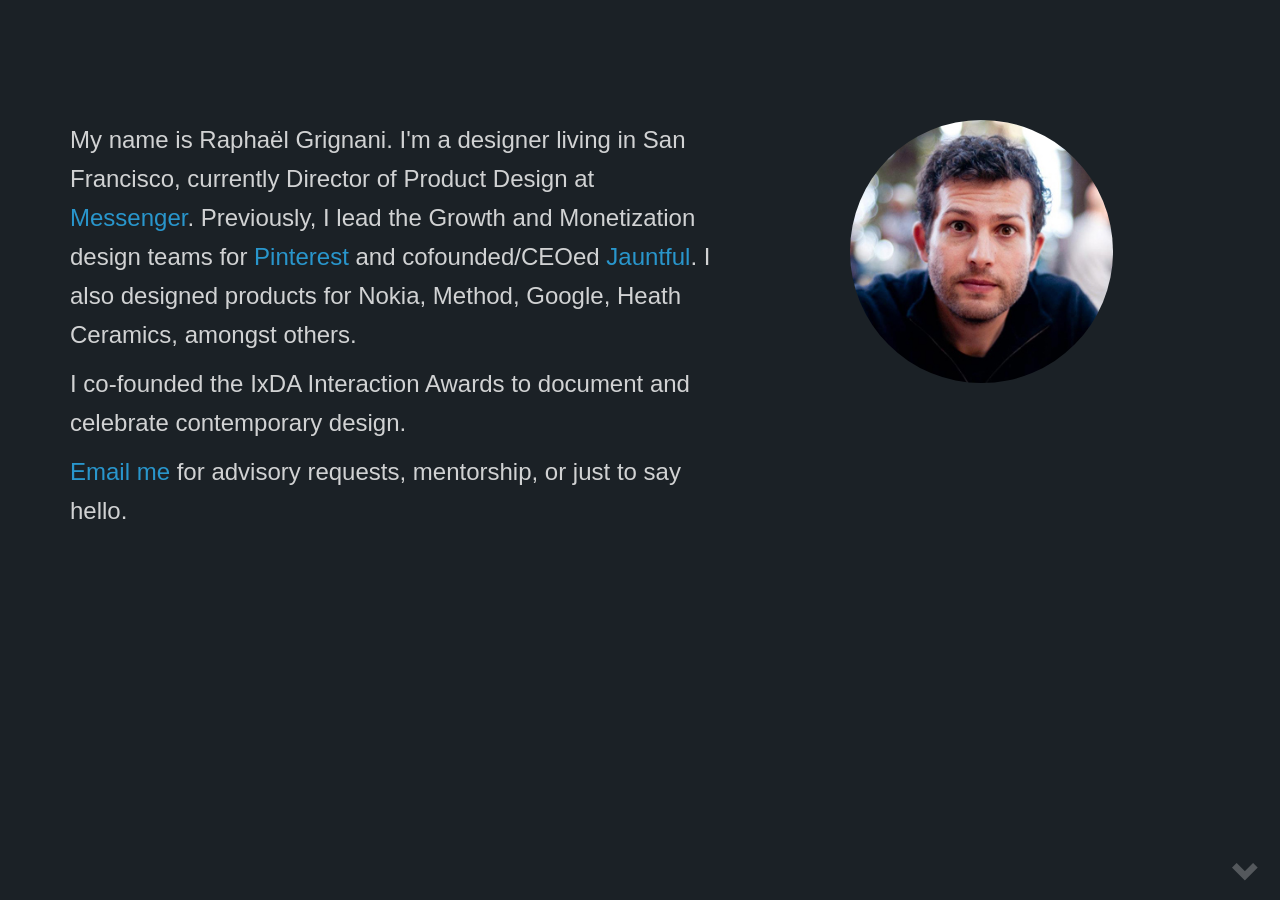
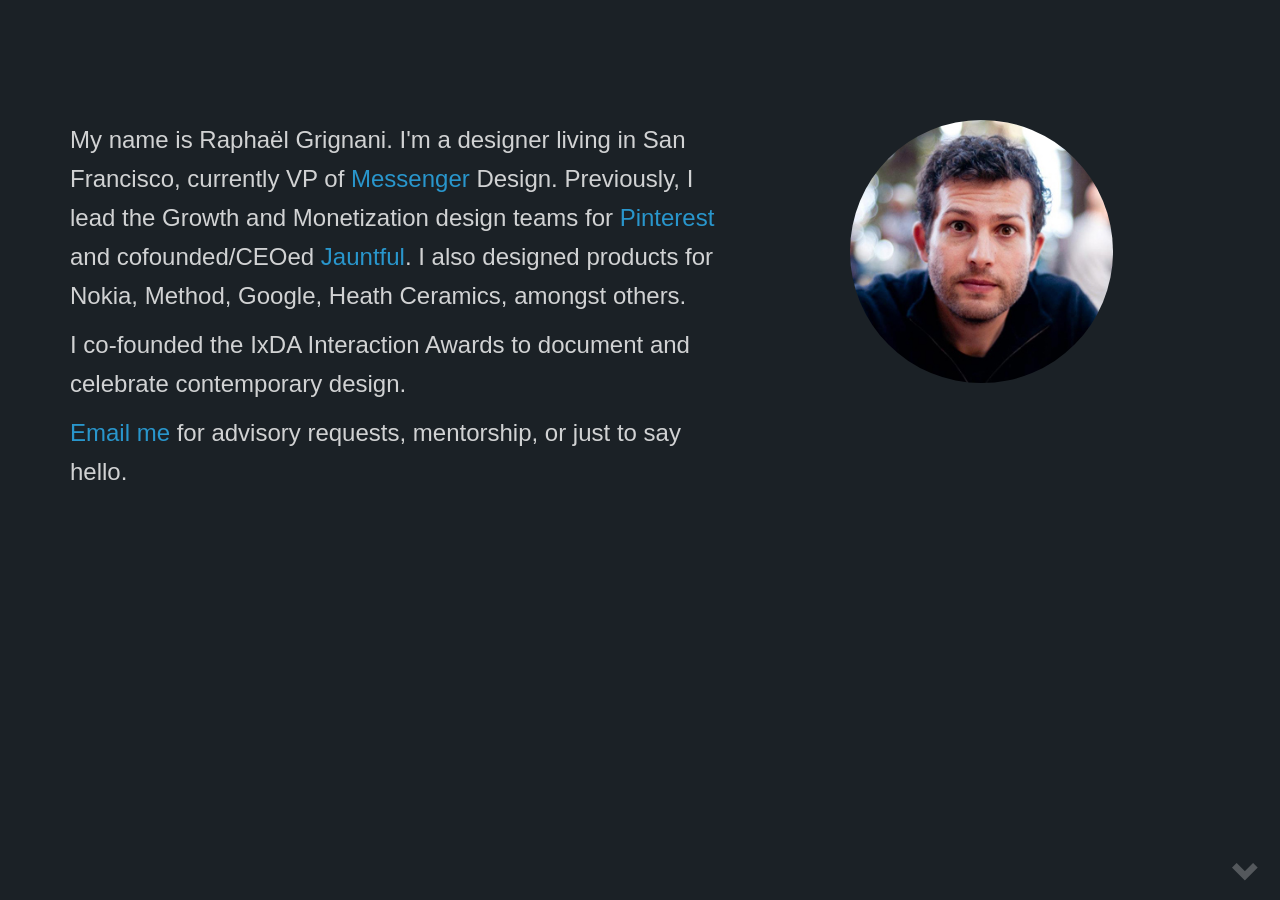
Before and after one commit to Jauntful/private-about-me, a Jekyll site: the page built from index.html, in a window 1280 px wide and 900 px high. Built offline with Jekyll 4.4.1, drawn with Linux system fonts in a browser that asks for light colours; nearby versions of some CDN libraries.

Commit message:
Update header.html

```diff
--- a/_includes/header.html
+++ b/_includes/header.html
@@ -5,7 +5,7 @@
         <img src="{{ site.baseurl }}/assets/raphaelgrignani.jpg" alt="Rapha&euml;l Grignani" class="img-responsive img-circle">
       </div>
       <div class="col-xs-12 col-sm-7 col-sm-pull-3">
-        <p class="text--lead">My name is Rapha&euml;l Grignani. I'm a designer living in San Francisco, currently Director of Product Design at <a href="https://messenger.com">Messenger</a>. Previously, I lead the Growth and Monetization design teams for <a href="http://creative.pinterest.com/">Pinterest</a> and cofounded/CEOed <a href="https://jauntful.com/">Jauntful</a>. I also designed products for Nokia, Method, Google, Heath Ceramics, amongst others.</p>
+        <p class="text--lead">My name is Rapha&euml;l Grignani. I'm a designer living in San Francisco, currently VP of <a href="https://messenger.com">Messenger</a> Design. Previously, I lead the Growth and Monetization design teams for <a href="http://creative.pinterest.com/">Pinterest</a> and cofounded/CEOed <a href="https://jauntful.com/">Jauntful</a>. I also designed products for Nokia, Method, Google, Heath Ceramics, amongst others.</p>
         <p class="text--lead">I co-founded the IxDA Interaction Awards to document and celebrate contemporary design.</p>
         <p class="text--lead"><a href='javascript:noSpam("hei", "grignani.org?subject=My name is ...")'>Email me</a> for advisory requests, mentorship, or just to say hello.</p>
       </div>
```
